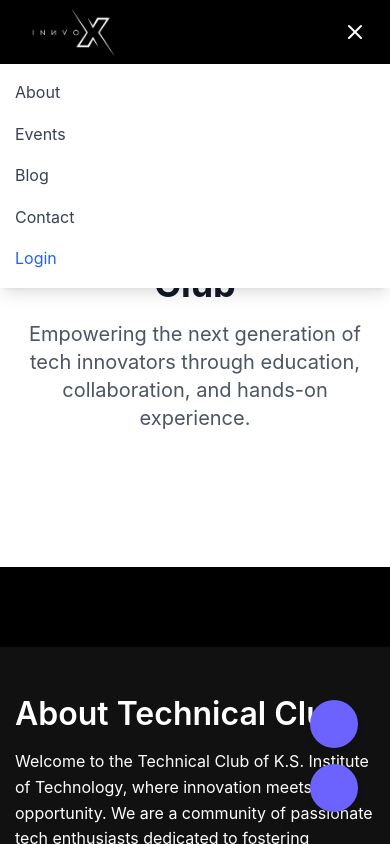
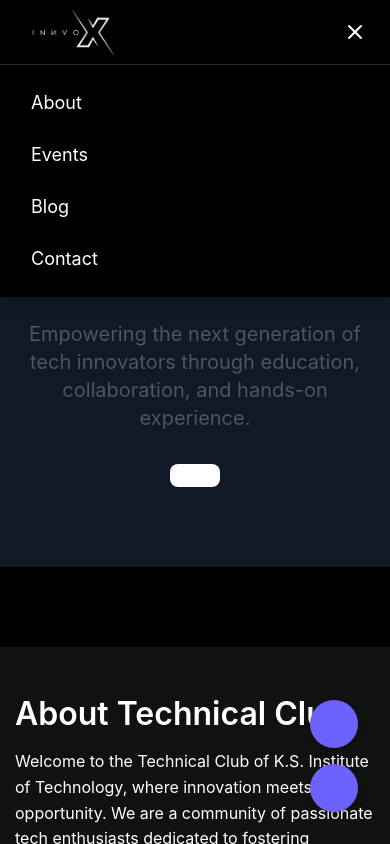
Before and after one commit to vinsmokejazz/innvox-main, a React (Vite) app in the folder innvox-fe/: page / in a window 390 px wide. Both pictures are taken after a click on the button 355 px from the left and 32 px from the top of the page. Shown: the top 844 px of the page. Built offline with nearby package versions, Linux system fonts and the light colour scheme; a web font is replaced by a local one.

Commit message:
Refactor Header and MobileMenu components for consistency and improved styling. Updated link classes to match across components, adjusted background colors, and refined button styles for better user experience. Modified global styles for hero section and text colors to enhance visual appeal.

```diff
--- a/innvox-fe/src/components/layout/Header.jsx
+++ b/innvox-fe/src/components/layout/Header.jsx
@@ -88,8 +88,9 @@ const Header = () => {
             <Link
               to="/login"
               className="inline-flex items-center justify-center rounded-md text-md font-medium ring-offset-background
-              transition-colors focus-visible:outline-none focus-visible:ring-2 focus-visible:ring-ring focus-visible:ring-offset-2
-               disabled:pointer-events-none disabled:opacity-50 bg-white text-black hover:shadow-mlg shadow-white  h-10 px-4 py-2 ml-4"
+  focus-visible:outline-none focus-visible:ring-2 focus-visible:ring-ring focus-visible:ring-offset-2
+  disabled:pointer-events-none disabled:opacity-50 bg-white text-black h-10 px-4 py-2 ml-4
+  transition-all duration-300 hover:shadow-[0_0_15px_rgba(255,255,255,0.7)]"
             >
               Login
             </Link>
--- a/innvox-fe/src/components/layout/MobileMenu.jsx
+++ b/innvox-fe/src/components/layout/MobileMenu.jsx
@@ -9,54 +9,61 @@ const MobileMenu = () => {
     setIsOpen(!isOpen);
   };
 
+  // Consistent with header's navLinkClass and dropdown styles
+  const mobileLinkClass = "text-white text-lg hover:bg-gray-900 hover:underline px-4 py-2 rounded-md transition-all duration-200";
+
   return (
     <div className="md:hidden">
       <button
         onClick={toggleMenu}
-        className="p-2 rounded-md hover:bg-gray-100 dark:hover:bg-gray-800"
+        className="p-2 rounded-md text-white hover:bg-gray-800 transition-all duration-200"
       >
         {isOpen ? <X className="h-6 w-6" /> : <Menu className="h-6 w-6" />}
       </button>
 
       {isOpen && (
-        <div className="absolute top-16 left-0 right-0 bg-white dark:bg-gray-900 shadow-lg py-4">
+        <div className="absolute top-16 left-0 right-0 bg-black shadow-lg py-4 border-t border-gray-800">
           <div className="container mx-auto px-4">
-            <nav className="flex flex-col space-y-4">
+            <nav className="flex flex-col space-y-2">
               <Link
                 to="/about"
-                className="text-gray-700 dark:text-gray-300 hover:text-primary dark:hover:text-primary"
+                className={mobileLinkClass}
                 onClick={() => setIsOpen(false)}
               >
                 About
               </Link>
               <Link
                 to="/events"
-                className="text-gray-700 dark:text-gray-300 hover:text-primary dark:hover:text-primary"
+                className={mobileLinkClass}
                 onClick={() => setIsOpen(false)}
               >
                 Events
               </Link>
               <Link
                 to="/blog"
-                className="text-gray-700 dark:text-gray-300 hover:text-primary dark:hover:text-primary"
+                className={mobileLinkClass}
                 onClick={() => setIsOpen(false)}
               >
                 Blog
               </Link>
               <Link
                 to="/contact"
-                className="text-gray-700 dark:text-gray-300 hover:text-primary dark:hover:text-primary"
+                className={mobileLinkClass}
                 onClick={() => setIsOpen(false)}
               >
                 Contact
               </Link>
-              <Link
+
+              {/* Login button matching desktop style */}
+              {/* <Link
                 to="/login"
-                className="text-primary hover:text-primary/80"
+                className="inline-flex items-center justify-center rounded-md text-md font-medium
+                  bg-white text-black hover:shadow-[0_0_15px_rgba(255,255,255,0.7)]
+                  h-10 px-4 py-2 mt-2 transition-all duration-300"
                 onClick={() => setIsOpen(false)}
               >
                 Login
-              </Link>
+              </Link> */}
             </nav>
           </div>
         </div>
--- a/innvox-fe/src/styles/global.css
+++ b/innvox-fe/src/styles/global.css
@@ -159,7 +159,7 @@
   }
 
   .hero-section {
-    @apply py-20 bg-white dark:bg-gray-900;
+    @apply py-20  bg-gray-900;
   }
 
   .hero-content {
@@ -167,7 +167,7 @@
   }
 
   .hero-content h1 {
-    @apply text-4xl font-bold mb-4 text-gray-900 dark:text-white;
+    @apply text-4xl font-bold mb-4 text-white;
   }
 
   .hero-content p {
```
